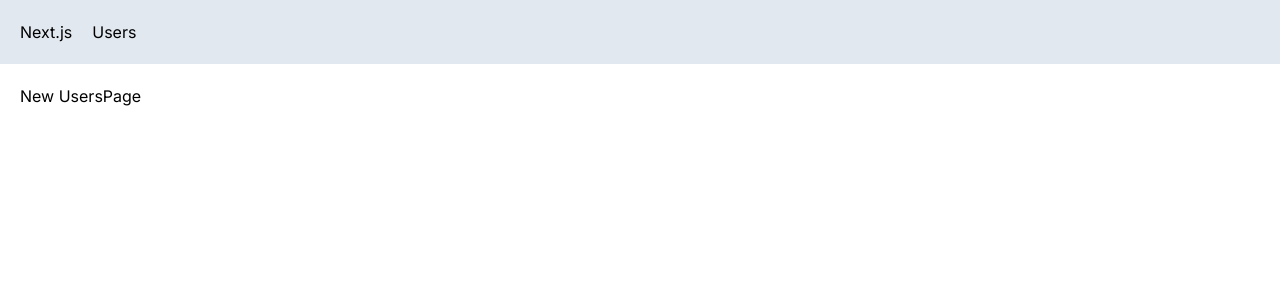
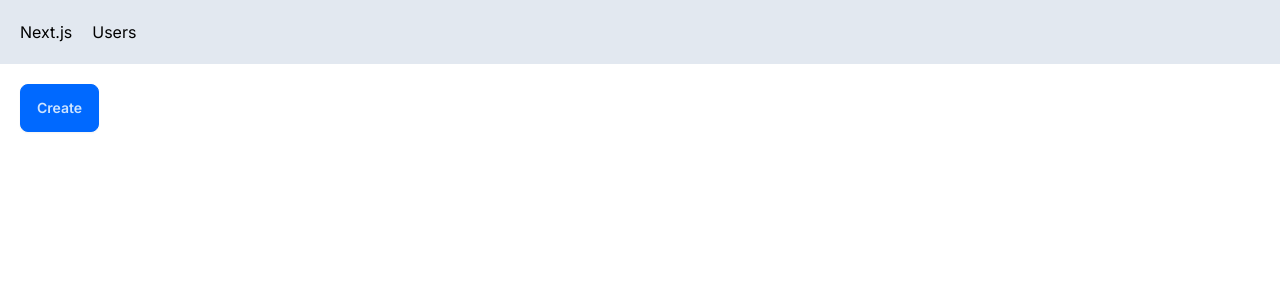
Before and after one commit to shrikantkalar023/learning-nextjs, a Next.js app: page /users/new in a window 1280 px wide. Shown: the top 300 px of the page. Built offline with nearby package versions, Linux system fonts and the light colour scheme.

Commit message:
Programmatic navigation

```diff
--- a/app/globals.css
+++ b/app/globals.css
@@ -6,11 +6,11 @@
   --foreground-rgb: 0, 0, 0;
 }
 
-@media (prefers-color-scheme: dark) {
+/* @media (prefers-color-scheme: dark) {
   :root {
     --foreground-rgb: 255, 255, 255;
   }
-}
+} */
 
 body {
   color: rgb(var(--foreground-rgb));
--- a/app/users/new/page.tsx
+++ b/app/users/new/page.tsx
@@ -1,5 +1,14 @@
+"use client";
+import { useRouter } from "next/navigation";
+
 const UsersPage = () => {
-  return <div>New UsersPage</div>;
+  const router = useRouter();
+
+  return (
+    <button className="btn btn-primary" onClick={() => router.push("/users")}>
+      Create
+    </button>
+  );
 };
 
 export default UsersPage;
--- a/app/users/page.tsx
+++ b/app/users/page.tsx
@@ -1,3 +1,4 @@
+import Link from "next/link";
 import UserTable from "./UserTable";
 
 interface Props {
@@ -8,6 +9,9 @@ const UsersPage = ({ searchParams: { sortOrder } }: Props) => {
   return (
     <>
       <h1>Users</h1>
+      <Link href="/users/new" className="btn">
+        New User
+      </Link>
       <UserTable sortOrder={sortOrder} />
     </>
   );
```
Also changed, not shown: package.json (+11 -11 lines), 2 other files (tests, documents, lock files or other folders).
